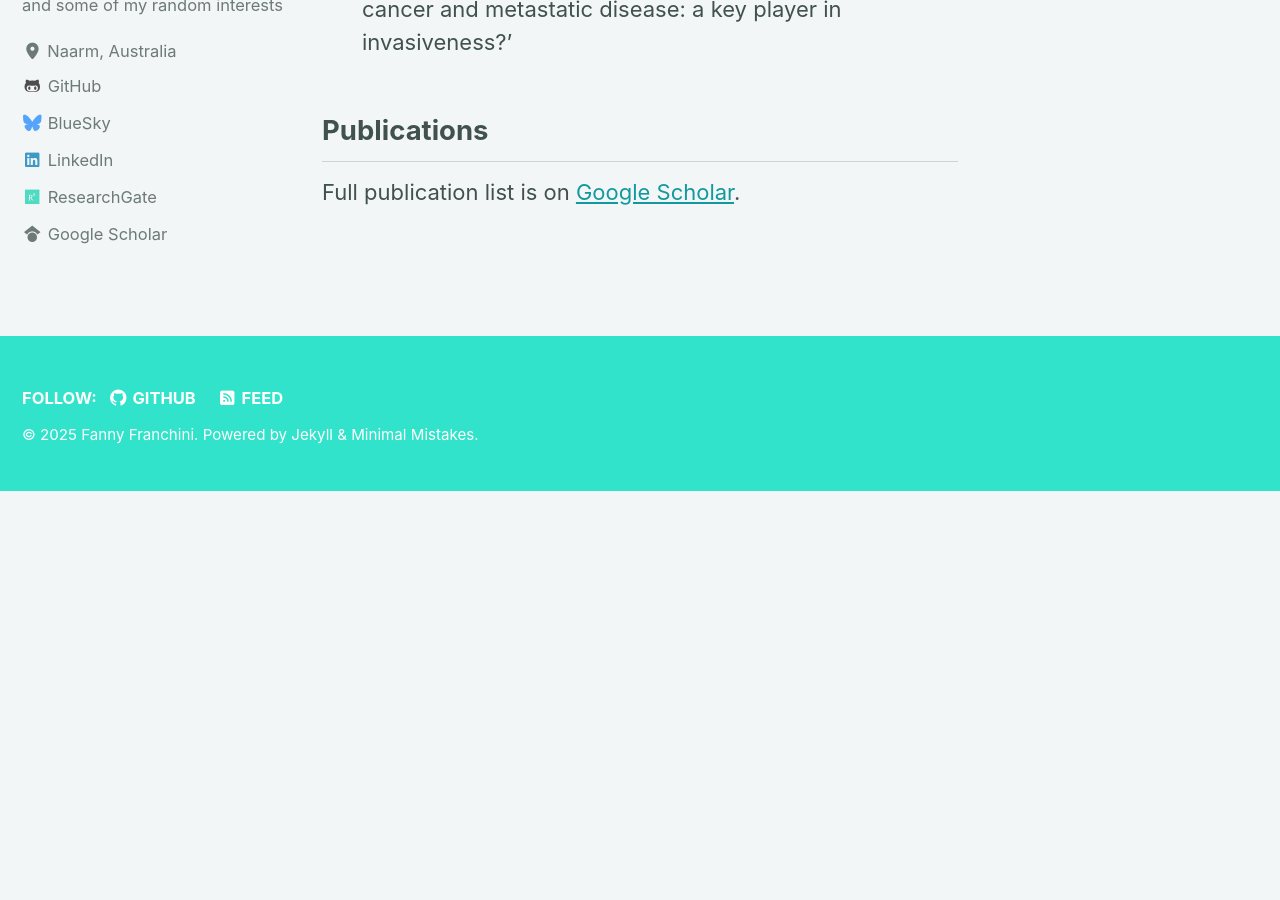
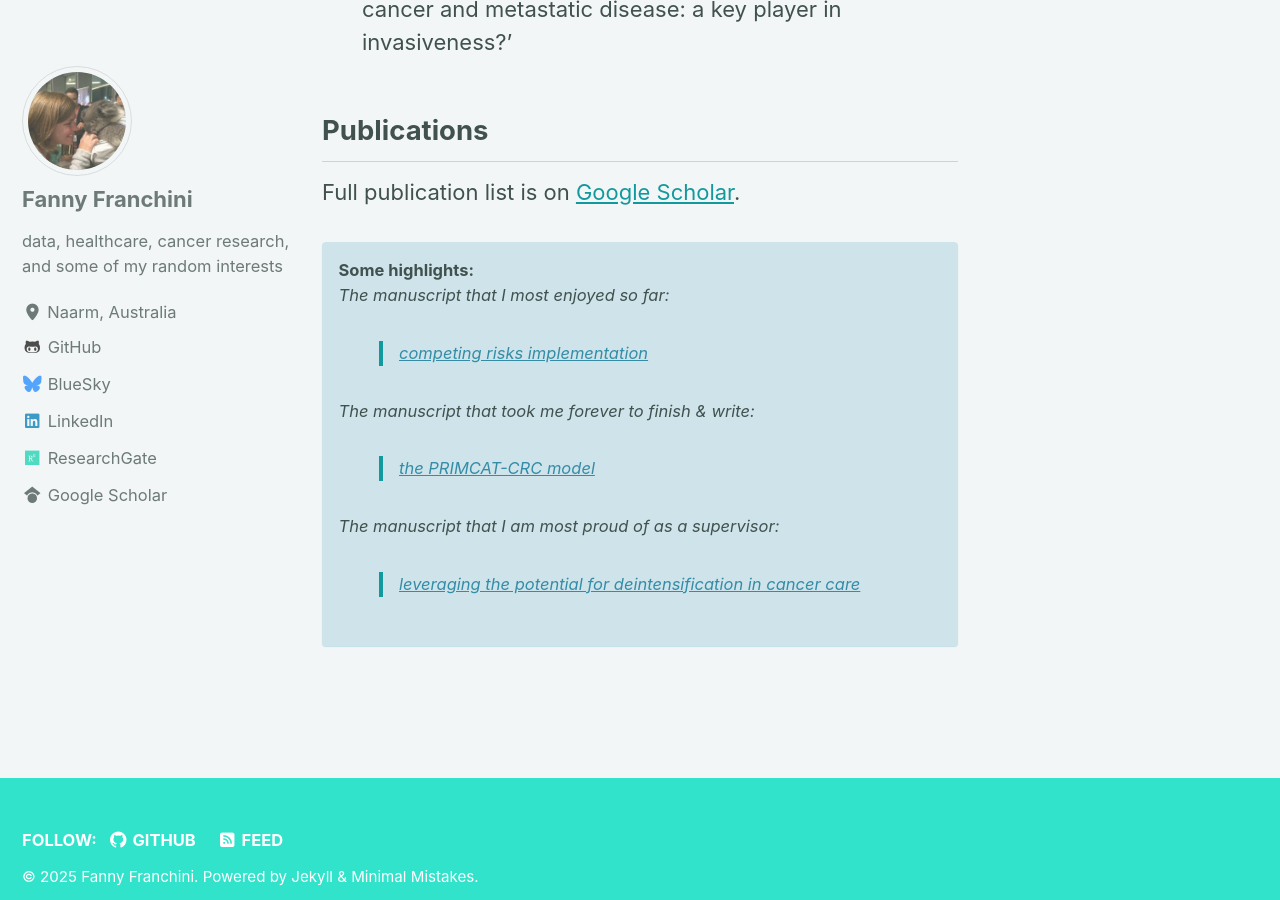
Before and after one commit to Fannychini/Fannychini.github.io, a Jekyll site: the page built from _pages/research.md, in a window 1280 px wide and 900 px high, scrolled down 3732 px. Built offline with Jekyll 4.4.1, drawn with Linux system fonts in a browser that asks for light colours; cached includes are drawn as plain includes; before the commit the page ends 4223 px from its top, so only the background shows below that; some of the changed text lies outside the part shown.

Commit message:
fix markdown issue

```diff
--- a/_pages/research.md
+++ b/_pages/research.md
@@ -19,7 +19,7 @@
 - [NSCLC treatment patterns](https://doi.org/10.1016/j.jtocrr.2024.100662): Real-World Treatment and Outcomes in ALK-Rearranged NSCLC: Results From a Large U.S.-Based Database
 
 ## What is coming up?
-Current projects that I am finalising -- `almost there`:
+Current projects that I am finalising, i.e. **almost there**`**:
 {: .notice--warning}
 
 - TORCH-VIC: State-wide Victorian linked dataset for cancer research, cohort profile
@@ -30,7 +30,7 @@
 - Consumer-led research: Developped a model with consumers to establish a real consumer-led research project: what has (not) worked, how, and what to do next!
 
 ## Presentations
-Selected work that I have presented at scientific meetings:
+Selected work that I have presented at scientific meetings.
 
 - Research REWRITTEN Real World Evidence and Cancer Treatment, 2024 in Melbourne Australia. Invited speaker 'PRIMCAT and the use of MBS and PBS data'
 - International Society of Oncology Pharmacy Practitioners, 2024 in Melbourne Australia. Invited speaker 'PRIMCAT: A novel approach to informing Health Technology Assessment decision making in Australia'
@@ -49,17 +49,17 @@
 Full publication list is on [Google Scholar](https://scholar.google.com/citations?hl=en&user=Q8wsyjEAAAAJ&view_op=list_works&sortby=pubdate).
 
 {% capture notice-text %}
-Some highlights:
-
 *The manuscript that I most enjoyed so far:*
-
 > [competing risks implementation](https://www.frontiersin.org/journals/pharmacology/articles/10.3389/fphar.2023.1255021/full)
 
 *The manuscript that took me forever to finish & write:*
-
 >[the PRIMCAT-CRC model](https://doi.org/10.1016/j.jval.2024.06.006)
 
 *The manuscript that I am most proud of as a supervisor:*
-
 > [leveraging the potential for deintensification in cancer care](https://www.nature.com/articles/s43018-024-00827-9)
 {% endcapture %}
+
+<div class="notice--info">
+  <h4 class="no_toc">Some highlights:</h4>
+  {{ notice-text | markdownify }}
+</div>
```
Also changed, not shown: other parts of _pages/research.md (+2 -2 lines), _pages/about.md (+2 -2 lines), assets/images/perth.jpeg (added), assets/images/perth.png (deleted), assets/images/perth_small.jpeg (renamed from assets/images/perth_large.jpeg).
